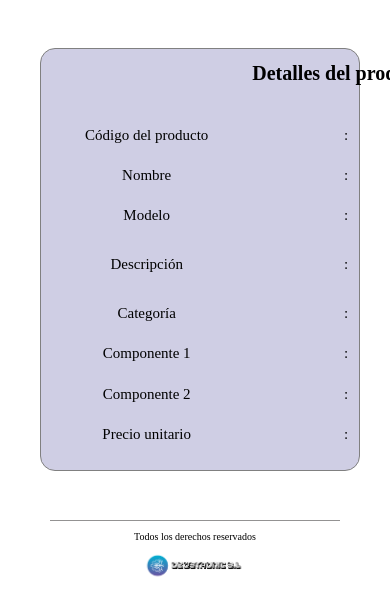
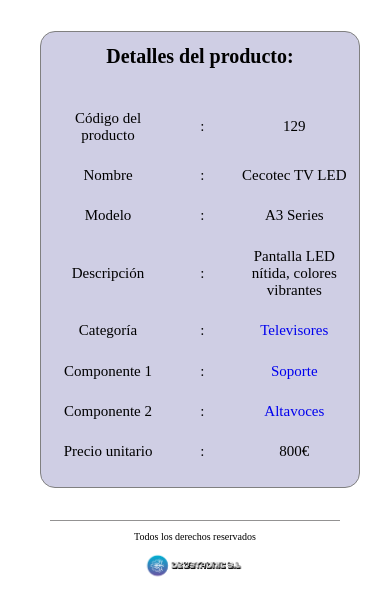
Before and after one commit to markelDeusto/Entregable2-3-4, a Django app: page /deustronic/producto/129 in a window 390 px wide; the page is wider, and only the part inside the window is pictured. Shown: the part 243-844 px from the top of that part. Run offline with Django 5.2, Linux system fonts and the light colour scheme; data comes from the database, SQL or seed files in the repository.

Commit message:
Solucion a fallo minimo

```diff
--- a/proyecto1/empresaDjango/static/css/styles.css
+++ b/proyecto1/empresaDjango/static/css/styles.css
@@ -400,7 +400,7 @@ html {
     margin: 0.5rem;
     font-size: 1.5rem;
     text-align: center;
-
+    max-width: 30rem;
   }
 }
 
```
